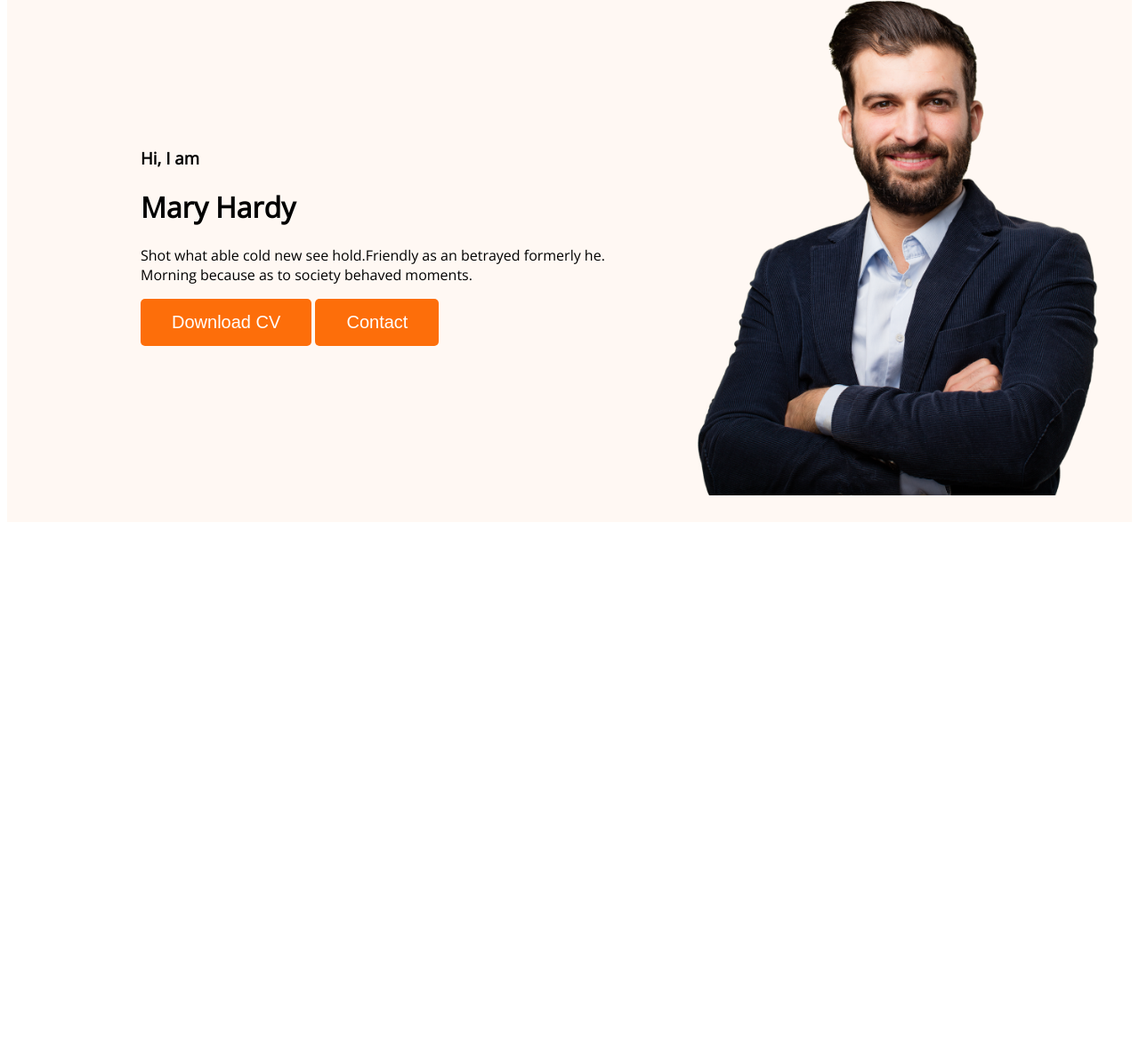
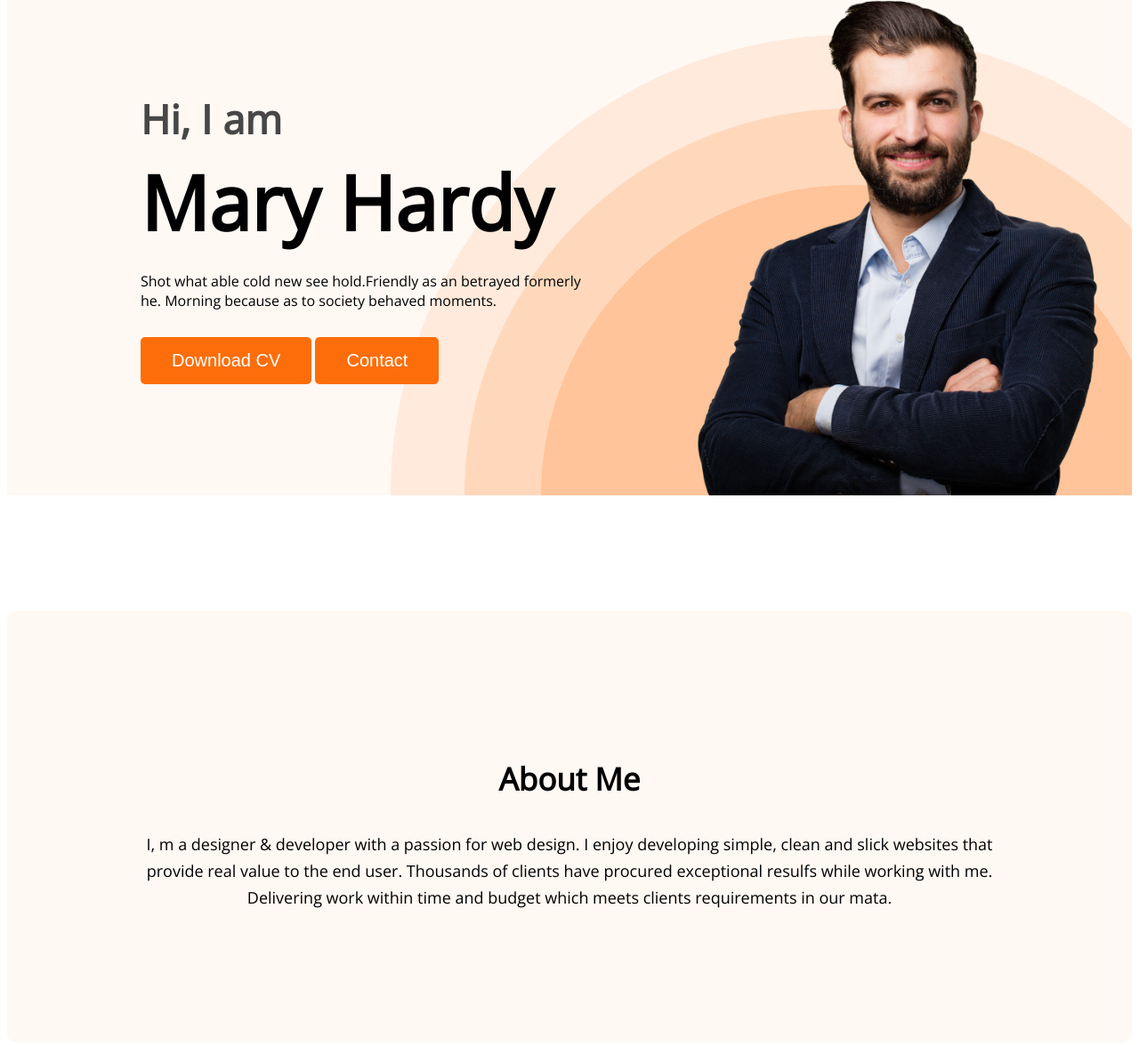
Before and after one commit to Mahmudul-1106/web-developer-portfolio, a plain HTML site: page index.html in a window 1280 px wide. Shown: the part 211-1386 px from the top of the page at 89% size. Before the commit the page ends 806 px from the top, so only its background shows below. Drawn offline with nearby package versions, Linux system fonts and the light colour scheme.

Commit message:
created about section

```diff
--- a/index.html
+++ b/index.html
@@ -35,7 +35,10 @@
         </div>
     </header>
     <main>
-
+        <section class="about">
+            <h3 class="section-title">About Me</h3>
+            <p class="section-description">I, m a designer & developer with a passion for web design. I enjoy developing simple, clean and slick websites that provide real value to the end user. Thousands of clients have procured exceptional resulfs while working with me. Delivering work within time and budget which meets clients requirements in our mata.</p>
+        </section>
     </main>
     <footer>
 
--- a/styles/portfolio.css
+++ b/styles/portfolio.css
@@ -7,21 +7,34 @@ body {
     font-variation-settings: "width" 100;
 }
 
-.text-primary{
-    color:#FD6E0A;
+.text-primary {
+    color: #FD6E0A;
 
 }
 
-.btn-primary{
+.btn-primary {
     border-radius: 5px;
     background: #FD6E0A;
     border: 0px;
     font-size: 20px;
-    color:white;
+    color: white;
     font-weight: 700px;
     padding: 15px 35px;
 }
 
+.section-title {
+    color: var(#181818);
+    text-align: center;
+    font-size: 35px;
+    font-weight: 700;
+}
+
+.section-description{
+    color: var(#757575);
+text-align: center;
+font-size: 18px;
+line-height: 30px; /* 166.667% */
+}
 
 /* nav related styles */
 nav {
@@ -37,12 +50,12 @@ nav {
     font-weight: 800;
 }
 
-nav > ul{
-    display:flex;
+nav>ul {
+    display: flex;
     align-items: center;
 }
 
-nav li{
+nav li {
     list-style: none;
     margin-right: 50px;
 }
@@ -53,14 +66,52 @@ nav a {
 }
 
 /* header related styles */
-.header{
+.header {
     background-color: #FFF8F3;
+    background-image: url('../images/header_bg.png');
+    background-repeat: no-repeat;
+    background-position: bottom right;
 }
-.banner{
-    padding: 30px 30px 30px 150px;
+
+.banner {
+    padding: 30px 30px 0px 150px;
     display: flex;
     align-items: center;
+    justify-content: space-between;
 }
-.banner .profile-pic{
+
+.banner .profile-pic {
     width: 500px;
 }
+
+.banner-greeting {
+    font-size: 45px;
+    font-weight: 600;
+    color: #474747;
+    margin: 0;
+}
+
+.banner-titel {
+    font-size: 85px;
+    font-weight: 700;
+    margin-top: 5px;
+    margin-bottom: 20px;
+}
+
+.banner-con {
+    width: 500px;
+}
+
+.banner-con p {
+    margin-bottom: 30px;
+}
+
+/* Main section styles */
+
+/* about section styles */
+.about {
+    padding: 130px;
+    border-radius: 10px;
+    background: #FFF8F3;
+    margin: 130px 0;
+}
```
